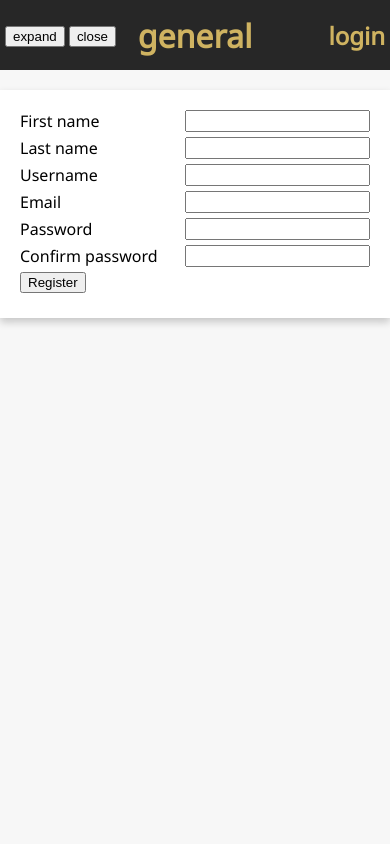
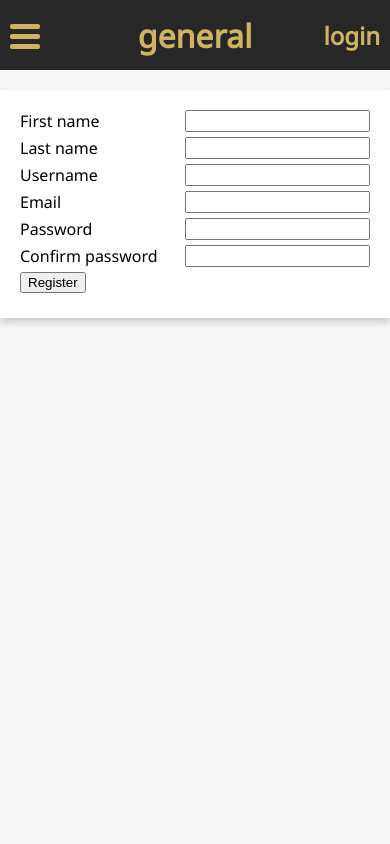
Before and after one commit to jzc/doubleproductivity, a Flask app: page /register in a window 390 px wide. Run offline with Flask 2, Linux system fonts and the light colour scheme.

Commit message:
hamburger

```diff
--- a/app/static/main.js
+++ b/app/static/main.js
@@ -1,17 +1,17 @@
-document.getElementById("expand").onclick = expand;
-document.getElementById("close").onclick = close;
+// document.getElementById("expand").onclick = expand;
+// document.getElementById("close").onclick = close;
 
 let navbarWidth = "175px";
 
-function expand() {
-    document.getElementById("main").style.marginLeft=navbarWidth;
-    document.getElementById("main").style.width = "calc(100% - 175px)";
-}
+// function expand() {
+//     document.getElementById("main").style.marginLeft=navbarWidth;
+//     document.getElementById("main").style.width = "calc(100% - 175px)";
+// }
 
-function close() {
-    document.getElementById("main").style.marginLeft="0%";
-    document.getElementById("main").style.width="100%";
-}
+// function close() {
+//     document.getElementById("main").style.marginLeft="0%";
+//     document.getElementById("main").style.width="100%";
+// }
 
 flash_list = document.getElementById("flashes").children[0].children;
 for (let i = 0; i < flash_list.length; i++)
@@ -20,3 +20,16 @@ for (let i = 0; i < flash_list.length; i++)
         this.parentElement.remove()
     }
 }
+
+document.getElementsByClassName("hamburger")[0].onclick = function() {
+    if (document.getElementById("main").style.width=="100%")
+    {
+        document.getElementById("main").style.marginLeft=navbarWidth;
+        document.getElementById("main").style.width = "calc(100% - 175px)";
+    }
+    else
+    {
+        document.getElementById("main").style.marginLeft="0%";
+        document.getElementById("main").style.width="100%";
+    }
+}
--- a/app/static/style.css
+++ b/app/static/style.css
@@ -40,7 +40,7 @@ body {
 #header {
     color: #cfb361;
     background-color:#272727;
-    padding: 5px;
+    padding: 5px 10px 5px 10px;
     height: 60px;
     align-items: center;
 }
@@ -86,6 +86,18 @@ body {
 .dropdown:hover .dropdown-content {
     display: block;
 
+}
+
+.bar {
+    background-color: #cfb361;
+    height: 5px;
+    width: 30px;
+    margin: 5px 0px 2px 0px;
+    border-radius: 2px
+}
+
+.hamburger {
+    cursor: pointer;
 }
 
 /* css for the content (everything under the header) */
--- a/app/templates/base.html
+++ b/app/templates/base.html
@@ -22,13 +22,13 @@
     <div id="header">
       <span>
         <div class="logo">
-          <button id="expand">expand</button>
-          <button id="close">close</button>
-          <!-- <div>
+          <!-- <button id="expand">expand</button>
+          <button id="close">close</button> -->
+          <div class="hamburger">
             <div class="bar"></div>
             <div class="bar"></div>
             <div class="bar"></div>
-          </div> -->
+          </div>
         </div>
       </span>
       <h1>general</h1>
```
